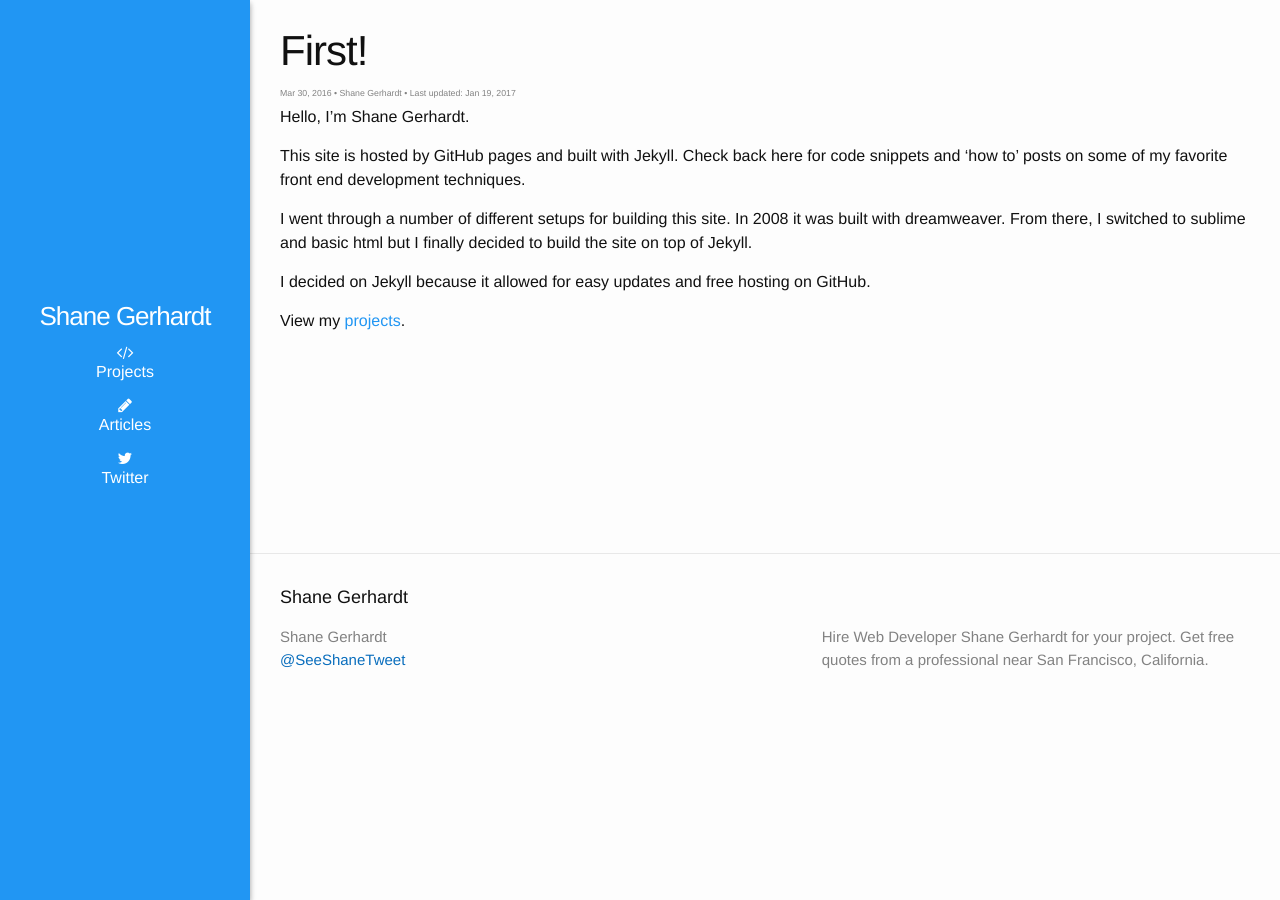
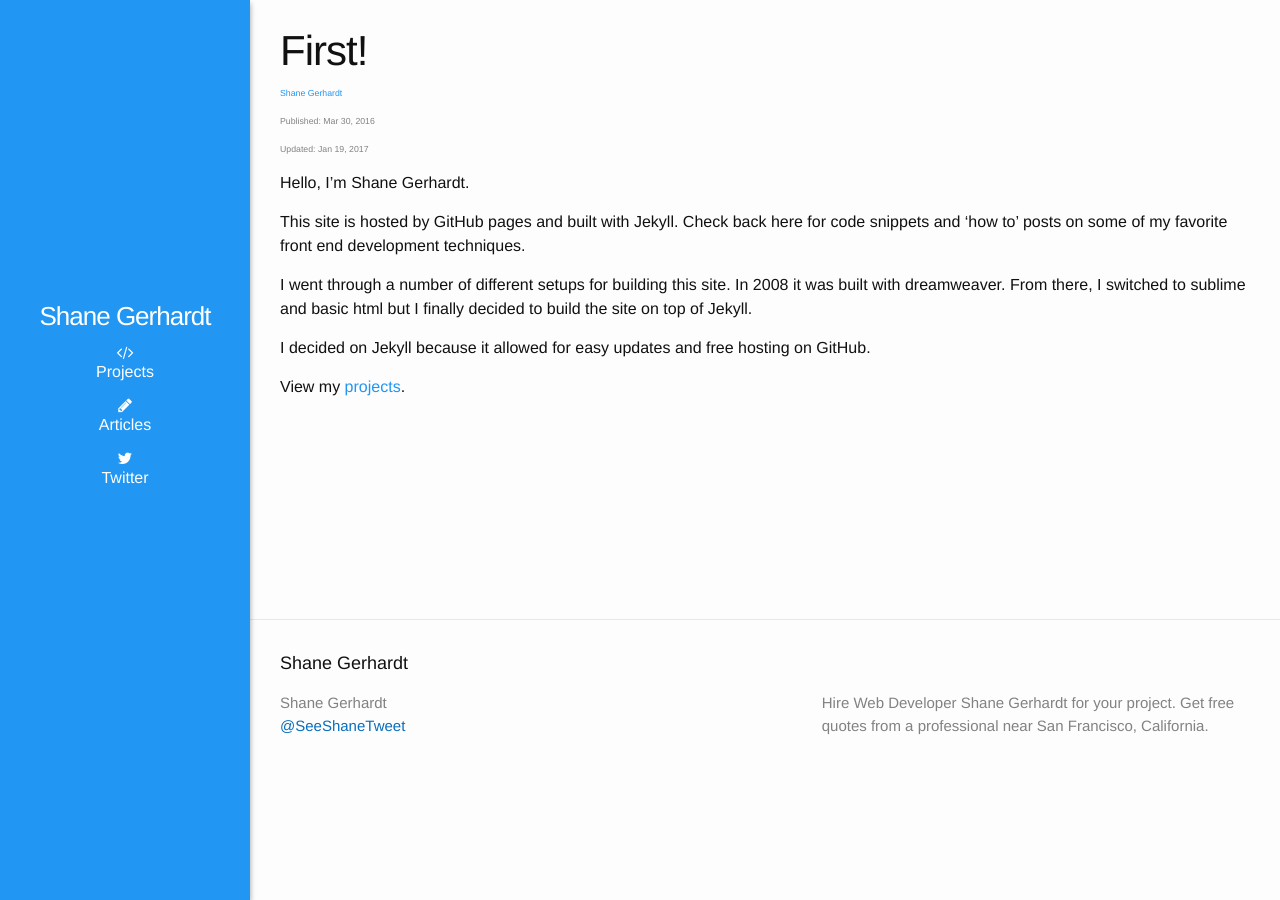
Before and after one commit to shanegerhardt/shanegerhardt.github.io, a Jekyll site: the page built from _posts/2016-03-29-first-post.markdown, in a window 1280 px wide. Built offline with Jekyll 4.4.1, drawn with Linux system fonts in a browser that asks for light colours; nearby versions of some CDN libraries.

Commit message:
changing post meta layout

```diff
--- a/_layouts/post.html
+++ b/_layouts/post.html
@@ -5,15 +5,11 @@ layout: default
 
   <header class="post-header">
     <h1 class="post-title" itemprop="name headline">{{ page.title }}</h1>
-    <p class="post-meta">
-      <time itemprop="datePublished" content="{{ page.date | date_to_xmlschema }}">{{ page.date | date: "%b %-d, %Y" }}</time>
-      {% if page.author %}
-      • <span itemprop="author publisher" itemscope itemtype="http://schema.org/Person">
-          <span itemprop="name">{{ page.author }}</span>
-        </span>
-      {% endif %}
-      • Last updated: <time itemprop="dateModified" content="{{ page.datemodified | date_to_xmlschema }}">{{ page.datemodified | date: "%b %-d, %Y" }}</time>
-    </p>
+    <section class="post-meta">
+      <p><a href="https://www.shanegerhardt.com/" rel="author" itemprop="author" itemscope itemtype="http://schema.org/Person"><span itemprop="name">{{ page.author }}</span></a></p>
+      <p>Published: <time itemprop="datePublished" content="{{ page.date | date_to_xmlschema }}">{{ page.date | date: "%b %-d, %Y" }}</time></p>
+      <p>Updated: <time itemprop="dateModified" content="{{ page.datemodified | date_to_xmlschema }}">{{ page.datemodified | date: "%b %-d, %Y" }}</time></p>
+    </section>
   </header>
 
   <div class="post-content" itemprop="articleBody">
```
